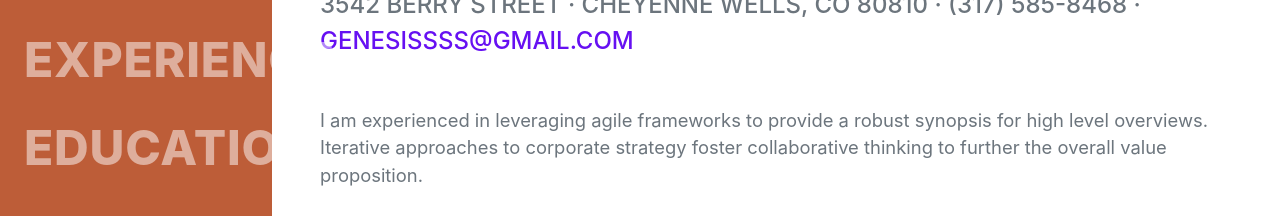
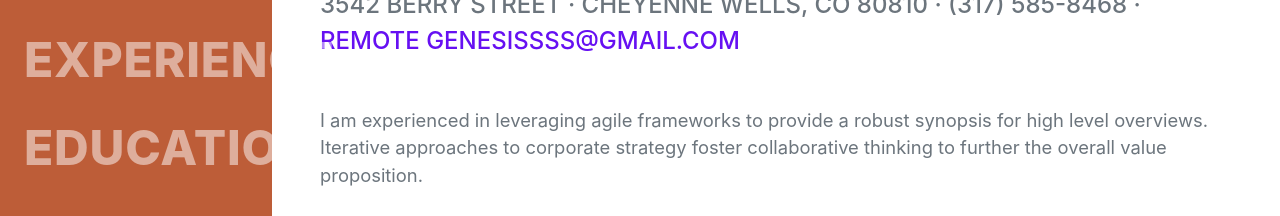
Before and after one commit to sesleglinm98/genesis, a plain HTML site: page index.html in a window 1280 px wide. Shown: the part 300-516 px from the top of the page. Drawn offline with nearby package versions, Linux system fonts and the light colour scheme; a web font is replaced by a local one.

Commit message:
emaile remote eklendi

```diff
--- a/index.html
+++ b/index.html
@@ -45,7 +45,7 @@
                     </h1>
                     <div class="subheading mb-5">
                         3542 Berry Street · Cheyenne Wells, CO 80810 · (317) 585-8468 ·
-                        <a href="mailto:name@email.com">genesiSSSS@gmail.com</a>
+                        <a href="mailto:name@email.com">remote genesiSSSS@gmail.com</a>
                     </div>
                     <p class="lead mb-5">I am experienced in leveraging agile frameworks to provide a robust synopsis for high level overviews. Iterative approaches to corporate strategy foster collaborative thinking to further the overall value proposition.</p>
                     <div class="social-icons">
```
